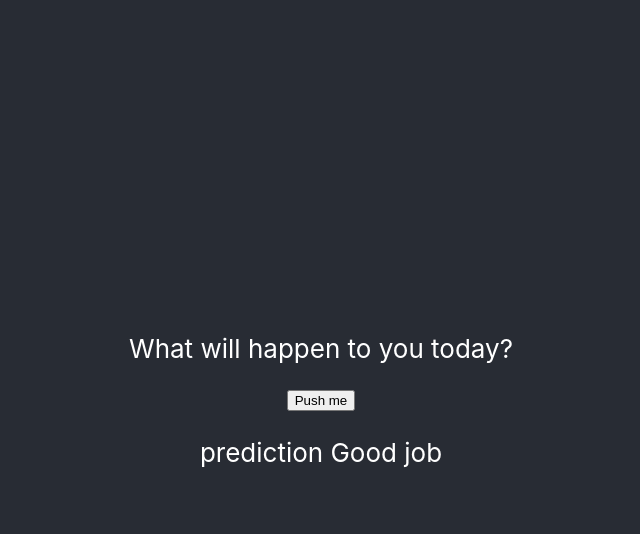
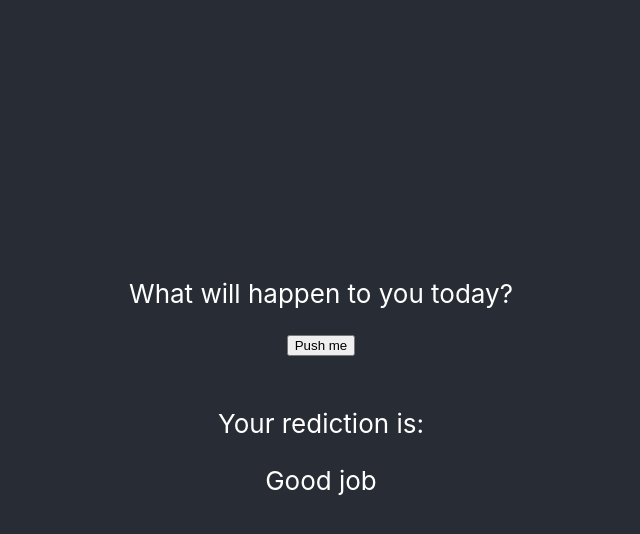
Before and after one commit to gbelonog/ReactProjects, a React (Create React App) app in the folder my-app/: page / in a window 1280 px wide. Both pictures are taken after a click on the button "Push me". Shown: the top 534 px of the page, without its empty margins (319-959 px from the left). Built offline with nearby package versions, Linux system fonts and the light colour scheme.

Commit message:
corrected predictions

```diff
--- a/my-app/src/App.js
+++ b/my-app/src/App.js
@@ -32,8 +32,12 @@ function App() {
         <p>What will happen to you today?</p>
         <button onClick = {() => pushMeButtonHandler()}>Push me</button>
         {!isShownLogo && (<img src={logo} className="App-logo" alt="logo" />)}
-        {isShownPrediction && (<p>prediction {predictionGenerator()}</p>)}
-
+        {isShownPrediction && (
+          <p>
+            <p>Your rediction is: </p>
+            <p> {predictionGenerator()}</p>
+          </p>
+          )}
       </header>
     </div>
   );
```
